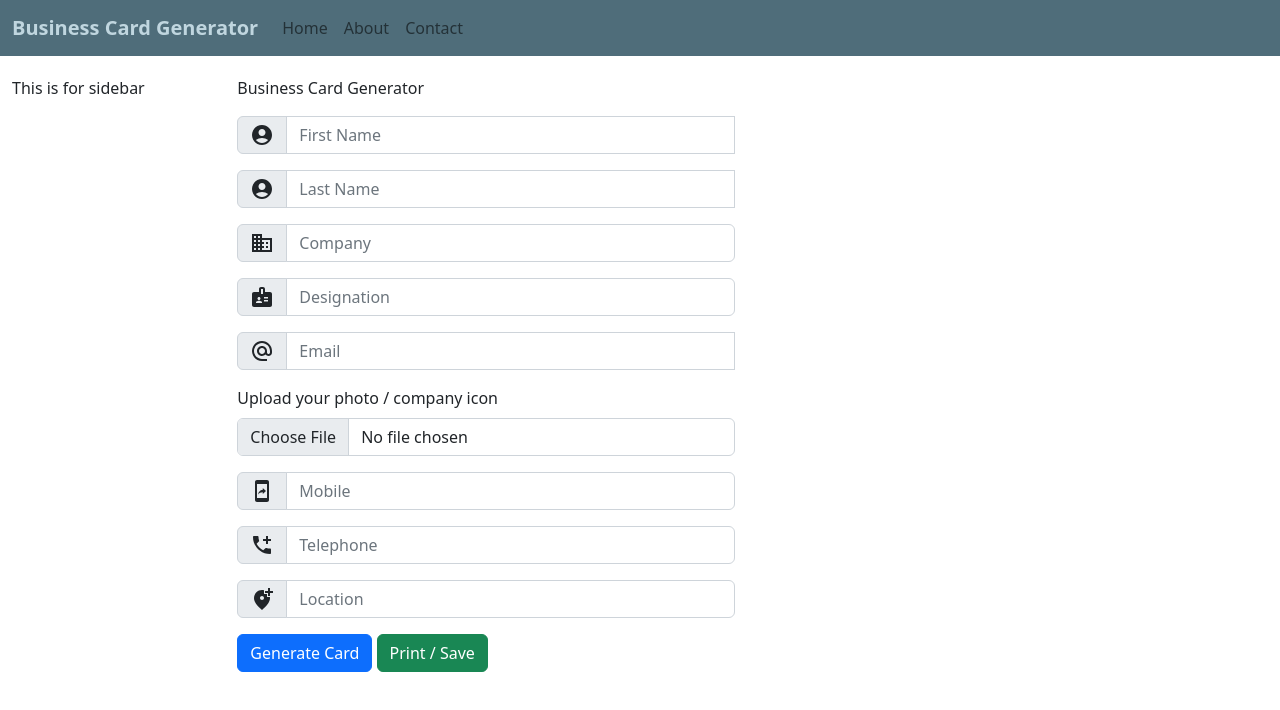
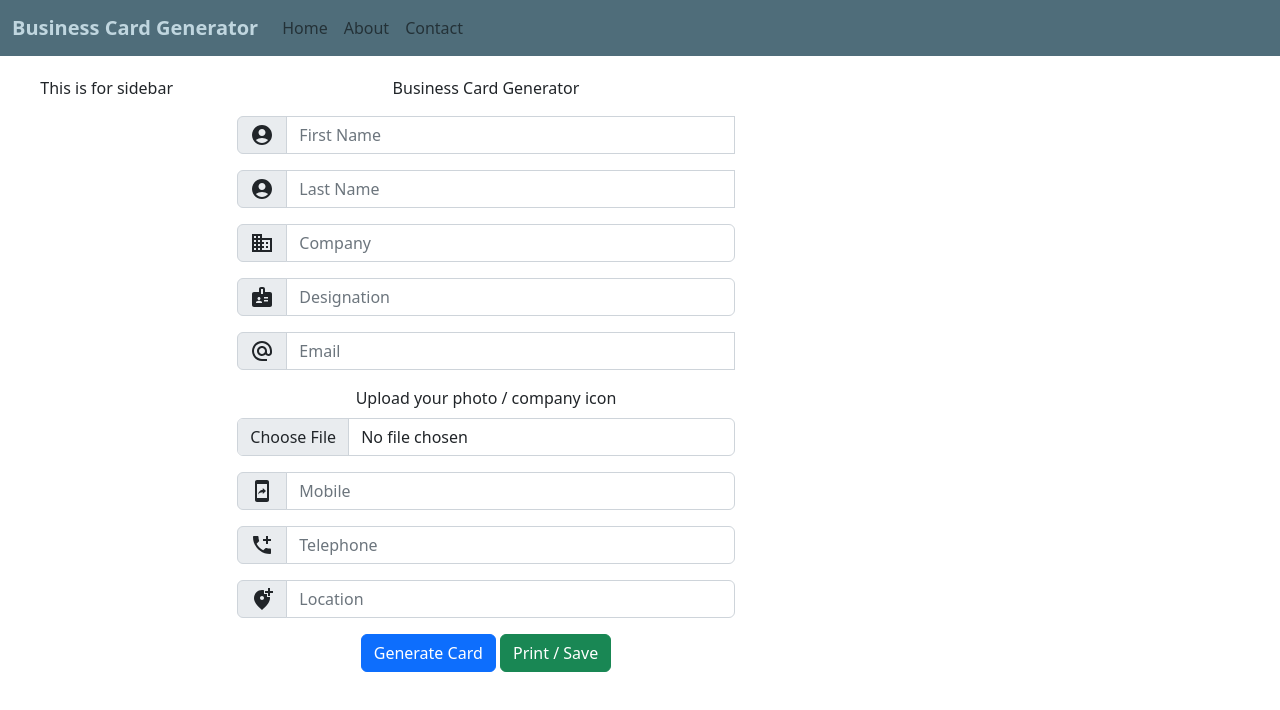
Before and after one commit to GabeKatz90/Business-Card-Generator, a React (Create React App) app: page / in a window 1280 px wide. Shown: the top 710 px of the page. Built offline with nearby package versions, Linux system fonts and the light colour scheme.

Commit message:
added routes to root

```diff
--- a/src/App.js
+++ b/src/App.js
@@ -1,26 +1,22 @@
-import { Container, Row, Col } from "react-bootstrap";
+import React from 'react';
+import { Route, Routes } from "react-router-dom";
 import "./App.css";
-import SideBar from "./components/SideBar";
-import FormContainer from "./components/FormContainer";
 import Header from "./components/Header";
+import HomePage from "./components/HomePage";
+import About from './components/About';
+import Contact from './components/Contact';
 
 function App() {
   return (
-    <div>
+    <div className='App'>
       <Header />
-      <Container fluid className="HomePage">
-        <Row>
+      <HomePage />
 
-          <Col md="0" lg="2">
-            <SideBar />
-          </Col>
-
-          <Col md="12" lg="10">
-            <FormContainer />
-          </Col>
-
-        </Row>
-      </Container>
+      {/* <Routes>
+        <Route path='/' element={<HomePage />} />
+        <Route path='about' element={<About />} />
+        <Route path='contact' element={<Contact />} />
+      </Routes> */}
     </div>
   );
 }
--- a/src/components/About.js
+++ b/src/components/About.js
@@ -1,18 +1,18 @@
 import Grid from '@mui/material/Grid'; // Grid version 1
 import Grid2 from '@mui/material/Unstable_Grid2'; // Grid version 2
 
-function aboutGrid (){
+function About (){
 
 <Grid container spacing={2} minHeight={160}>
   <Grid xs display="flex" justifyContent="center" alignItems="center">
-    <Avatar src="/static/images/avatar/1.jpg" />
+    {/* <Avatar src="/static/images/avatar/1.jpg" /> */}
   </Grid>
   <Grid display="flex" justifyContent="center" alignItems="center">
-    <Avatar src="/static/images/avatar/2.jpg" />
+    {/* <Avatar src="/static/images/avatar/2.jpg" /> */}
   </Grid>
   <Grid xs display="flex" justifyContent="center" alignItems="center">
-    <Avatar src="/static/images/avatar/3.jpg" />
+    {/* <Avatar src="/static/images/avatar/3.jpg" /> */}
   </Grid>
 </Grid>
 }
-export default aboutGrid;
+export default About;
--- a/src/components/Contact.js
+++ b/src/components/Contact.js
@@ -1,6 +1,6 @@
 import Card from 'react-bootstrap/Card';
 
-function BgColorExample() {
+function Contact () {
   return (
     <>
       {[
@@ -34,4 +34,4 @@ function BgColorExample() {
   );
 }
 
-export default BgColorExample;
+export default Contact;
--- a/src/components/FormContainer.js
+++ b/src/components/FormContainer.js
@@ -11,13 +11,9 @@ import Button from "react-bootstrap/Button";
 import InputGroup from "react-bootstrap/InputGroup";
 import Form from "react-bootstrap/Form";
 import { Row, Col, Container } from "react-bootstrap";
-import Card from "react-bootstrap/Card";
-import ListGroup from "react-bootstrap/ListGroup";
-
 
 // Project Path
 import "./css/style.css";
-import MapModal from './map/ModalMap';
 
 
 // MUI Icons
--- /dev/null
+++ b/src/components/HomePage.js
@@ -0,0 +1,25 @@
+import React from "react"
+import { Container, Row, Col } from "react-bootstrap";
+import SideBar from "./SideBar";
+import FormContainer from "./FormContainer";
+
+function HomePage() {
+    return (
+        <Container fluid className="HomePage">
+        <Row>
+
+          <Col md="0" lg="2">
+            <SideBar />
+          </Col>
+
+          <Col md="12" lg="10">
+            <FormContainer />
+          </Col>
+
+        </Row>
+      </Container>
+
+    )
+}
+
+export default HomePage;
--- a/src/index.js
+++ b/src/index.js
@@ -2,7 +2,12 @@ import React from 'react';
 import ReactDOM from 'react-dom/client';
 import './index.css';
 import App from './App';
+import { HashRouter as Router } from "react-router-dom";
 import 'bootstrap/dist/css/bootstrap.min.css';
 
 const root = ReactDOM.createRoot(document.getElementById("root"));
-root.render(<App />);
+root.render(
+    <Router>
+        <App />
+    </Router>
+);
```
